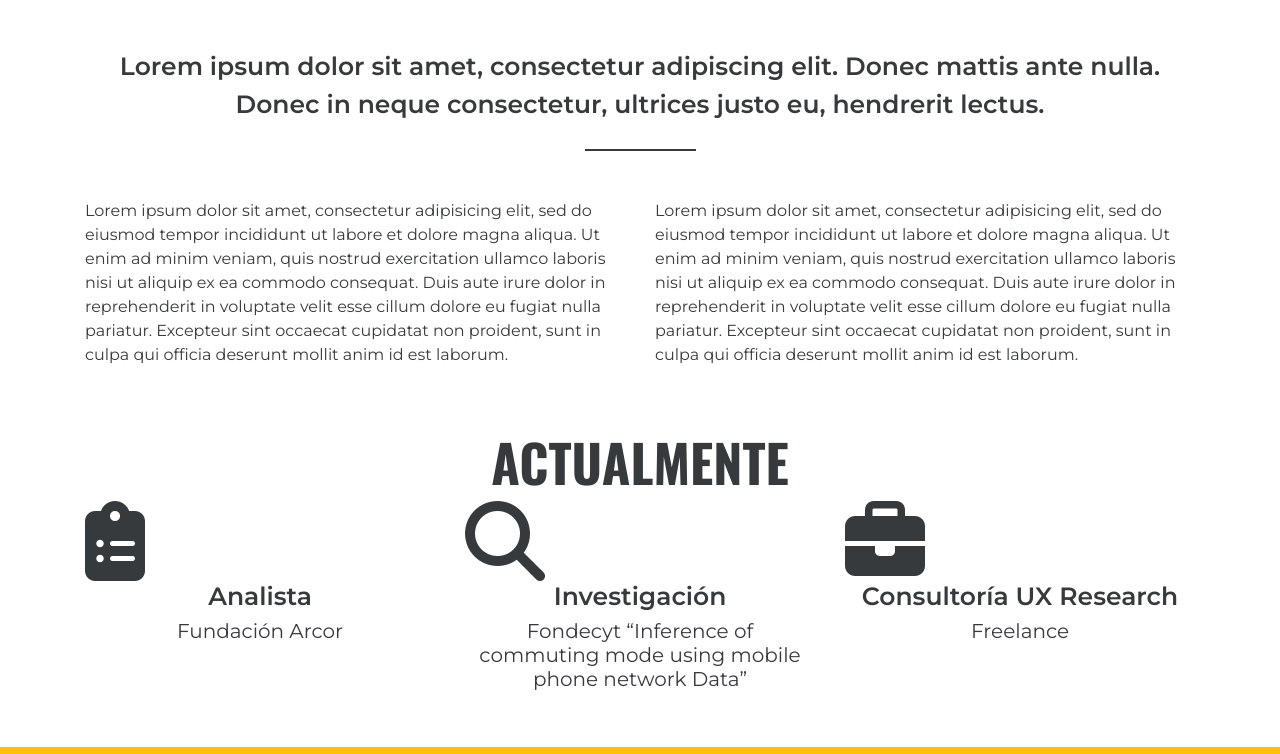
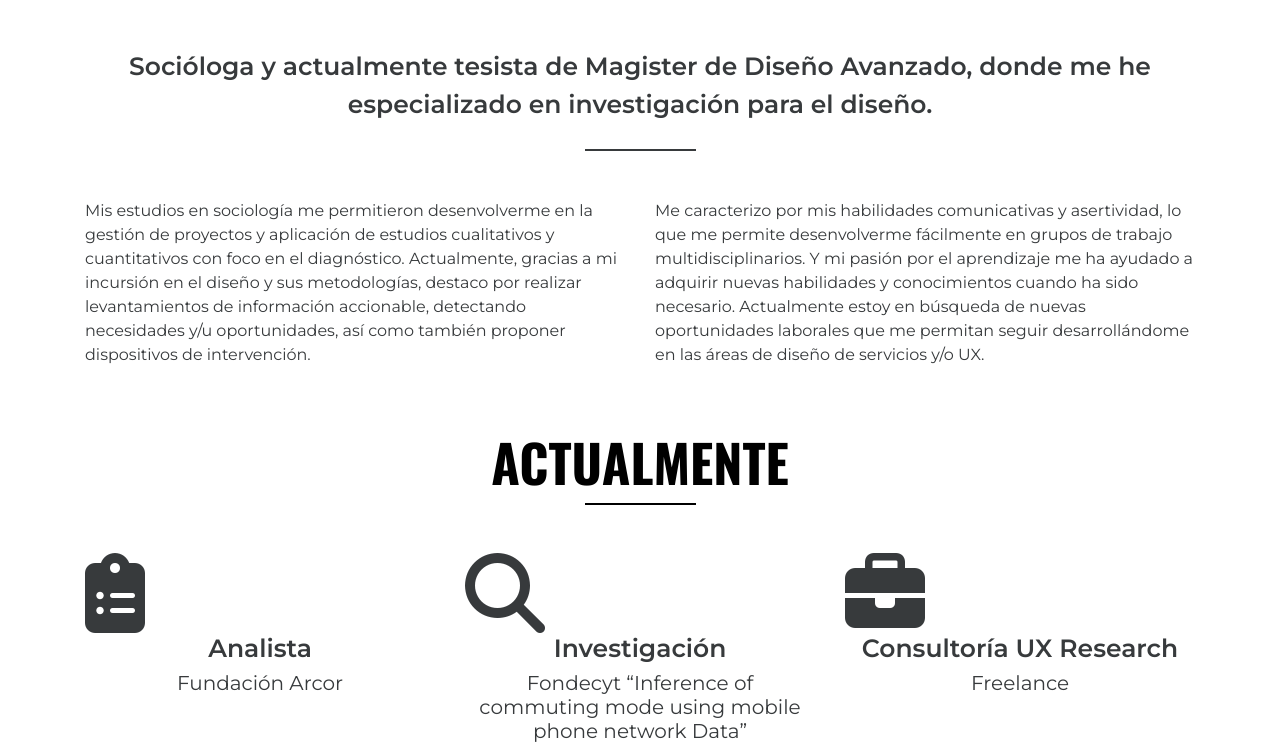
Before and after one commit to karinaflr/porfatolio, a plain HTML site: page index.html in a window 1280 px wide. Shown: the part 737-1491 px from the top of the page. Drawn offline with nearby package versions, Linux system fonts and the light colour scheme; a script that the page names is missing.

Commit message:
commit 3

```diff
--- a/assets/css/style.css
+++ b/assets/css/style.css
@@ -72,13 +72,21 @@ h1 {
   }
 
  h2{
-  color: #373A3C;
+  color: #000;
  font-family: 'Oswald', sans-serif;
  text-transform: uppercase;
  font-weight: 700;
  font-size: 52px;
  text-align: center;
  }
+ h2:after {
+     content: "";
+     display: block;
+     margin: 0 auto;
+     width: 10%;
+     padding-top: 10px;
+     border-bottom: 2px solid #000;
+   }
 
  h3 {
    color: #373A3C;
--- a/assets/js/script.js
+++ b/assets/js/script.js
@@ -12,6 +12,6 @@ $(function() {
       });
     }
   });
-  $('[data-toggle="popover"]').popover()
+  $('[data-toggle="tooltip"]').tooltip()
 
 });
--- a/index.html
+++ b/index.html
@@ -66,32 +66,33 @@
   <!-- sobre mi -->
   <section id="about" class="container my-5 d-none d-sm-none d-md-none d-lg-block my-5">
     <div class="titular">
-      <p>Lorem ipsum dolor sit amet, consectetur adipiscing elit. Donec mattis ante nulla. Donec in neque consectetur, ultrices justo eu, hendrerit lectus.</p>
+      <p>Socióloga y actualmente tesista de Magister de Diseño Avanzado, donde me he especializado en investigación para el diseño.</p>
     </div>
     <div class="row mt-5">
       <div class="col-lg-6">
-        <p>Lorem ipsum dolor sit amet, consectetur adipisicing elit, sed do eiusmod tempor incididunt ut labore et dolore magna aliqua. Ut enim ad minim veniam, quis nostrud exercitation ullamco laboris nisi ut aliquip ex ea commodo consequat. Duis
-          aute irure dolor in reprehenderit in voluptate velit esse cillum dolore eu fugiat nulla pariatur. Excepteur sint occaecat cupidatat non proident, sunt in culpa qui officia deserunt mollit anim id est laborum.</p>
+        <p>Mis estudios en sociología me permitieron desenvolverme en la gestión de proyectos y aplicación de estudios cualitativos y cuantitativos con foco en el diagnóstico. Actualmente, gracias a mi incursión en el diseño y sus metodologías, destaco por realizar levantamientos de información accionable, detectando necesidades y/u oportunidades, así como también proponer dispositivos de intervención.</p>
       </div>
       <div class="col-lg-6">
-        <p>Lorem ipsum dolor sit amet, consectetur adipisicing elit, sed do eiusmod tempor incididunt ut labore et dolore magna aliqua. Ut enim ad minim veniam, quis nostrud exercitation ullamco laboris nisi ut aliquip ex ea commodo consequat. Duis
-          aute irure dolor in reprehenderit in voluptate velit esse cillum dolore eu fugiat nulla pariatur. Excepteur sint occaecat cupidatat non proident, sunt in culpa qui officia deserunt mollit anim id est laborum.</p>
+        <p>Me caracterizo por mis habilidades comunicativas y asertividad, lo que me permite desenvolverme fácilmente en grupos de trabajo multidisciplinarios. Y mi pasión por el aprendizaje me ha ayudado a adquirir nuevas habilidades y conocimientos cuando ha sido necesario. Actualmente estoy en búsqueda de nuevas oportunidades laborales que me permitan seguir desarrollándome en las áreas de diseño de servicios y/o UX.</p>
       </div>
     </div>
   </section>
   <!-- cierre sobre mi -->
   <!-- experiencia -->
   <section class="container my-5" id="experience">
-    <h2>Actualmente</h2>
+    <h2 class="mb-5">Actualmente</h2>
     <div class="row">
       <div class="col-lg-4">
         <i class="fas fa-clipboard-list fa-5x"></i>
-        <h3>Analista</h3>
+        <h3 data-toggle="tooltip" data-placement="bottom" title="Convocatoria, revisión y acompañamiento de proyectos que se desarrollan en jardines infantiles de la región metropolitana.">Analista</h3>
         <h4>Fundación Arcor</h4>
       </div>
       <div class="col-lg-4">
         <i class="fas fa-search fa-5x text-center"></i>
-        <h3>Investigación</h3>
+        <h3 data-toggle="tooltip" data-placement="bottom" title="Aplicación de metodologías cualitativas para establecer lineamientos en generar
+visualizaciones de Big Data de acuerdo las necesidades del sector público.
+Diseño de workshops para la generación de metodologías de trabajo colaborativo
+multidisciplinario e intersectorial.">Investigación</h3>
         <h4>Fondecyt “Inference of commuting mode using mobile phone network Data”</h4>
       </div>
       <div class="col-lg-4">
@@ -168,7 +169,27 @@
   <section id="contact" class="container my-5">
     <h2>Contacto</h2>
     <p class="text-center my-4">Lorem ipsum dolor sit amet, consectetur adipisicing elit, sed do eiusmod tempor incididunt ut labore et dolore magna aliqua.</p>
-    <div class="typeform-widget" data-url="https://karinaflores.typeform.com/to/iwRMec" style="width: 100%; height: 500px;"></div> <script> (function() { var qs,js,q,s,d=document, gi=d.getElementById, ce=d.createElement, gt=d.getElementsByTagName, id="typef_orm", b="https://embed.typeform.com/"; if(!gi.call(d,id)) { js=ce.call(d,"script"); js.id=id; js.src=b+"embed.js"; q=gt.call(d,"script")[0]; q.parentNode.insertBefore(js,q) } })() </script> <div style="font-family: Sans-Serif;font-size: 12px;color: #999;opacity: 0.5; padding-top: 5px;"> powered by <a href="https://admin.typeform.com/signup?utm_campaign=iwRMec&utm_source=typeform.com-01D8JX0617NSV03VF4E329F8X0-free&utm_medium=typeform&utm_content=typeform-embedded-poweredbytypeform&utm_term=EN" style="color: #999" target="_blank">Typeform</a> </div>
+    <div class="typeform-widget" data-url="https://karinaflores.typeform.com/to/iwRMec" style="width: 100%; height: 500px;"></div>
+    <script>
+      (function() {
+        var qs, js, q, s, d = document,
+          gi = d.getElementById,
+          ce = d.createElement,
+          gt = d.getElementsByTagName,
+          id = "typef_orm",
+          b = "https://embed.typeform.com/";
+        if (!gi.call(d, id)) {
+          js = ce.call(d, "script");
+          js.id = id;
+          js.src = b + "embed.js";
+          q = gt.call(d, "script")[0];
+          q.parentNode.insertBefore(js, q)
+        }
+      })()
+    </script>
+    <div style="font-family: Sans-Serif;font-size: 12px;color: #999;opacity: 0.5; padding-top: 5px;"> powered by <a
+        href="https://admin.typeform.com/signup?utm_campaign=iwRMec&utm_source=typeform.com-01D8JX0617NSV03VF4E329F8X0-free&utm_medium=typeform&utm_content=typeform-embedded-poweredbytypeform&utm_term=EN" style="color: #999"
+        target="_blank">Typeform</a> </div>
   </section>
   <!-- cierre contacto -->
 
```
Lines whose indentation alone changed are shown as unchanged.
